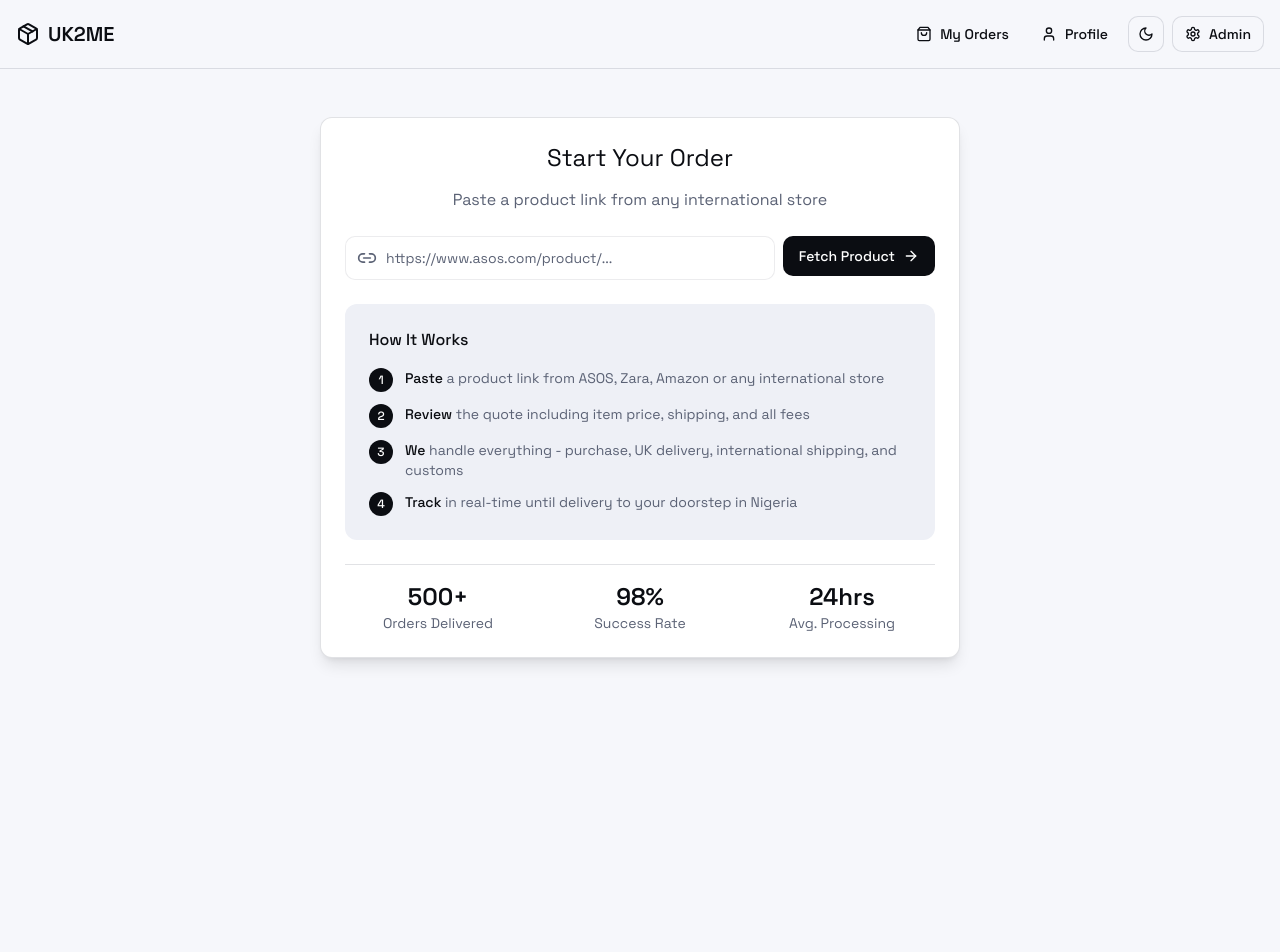
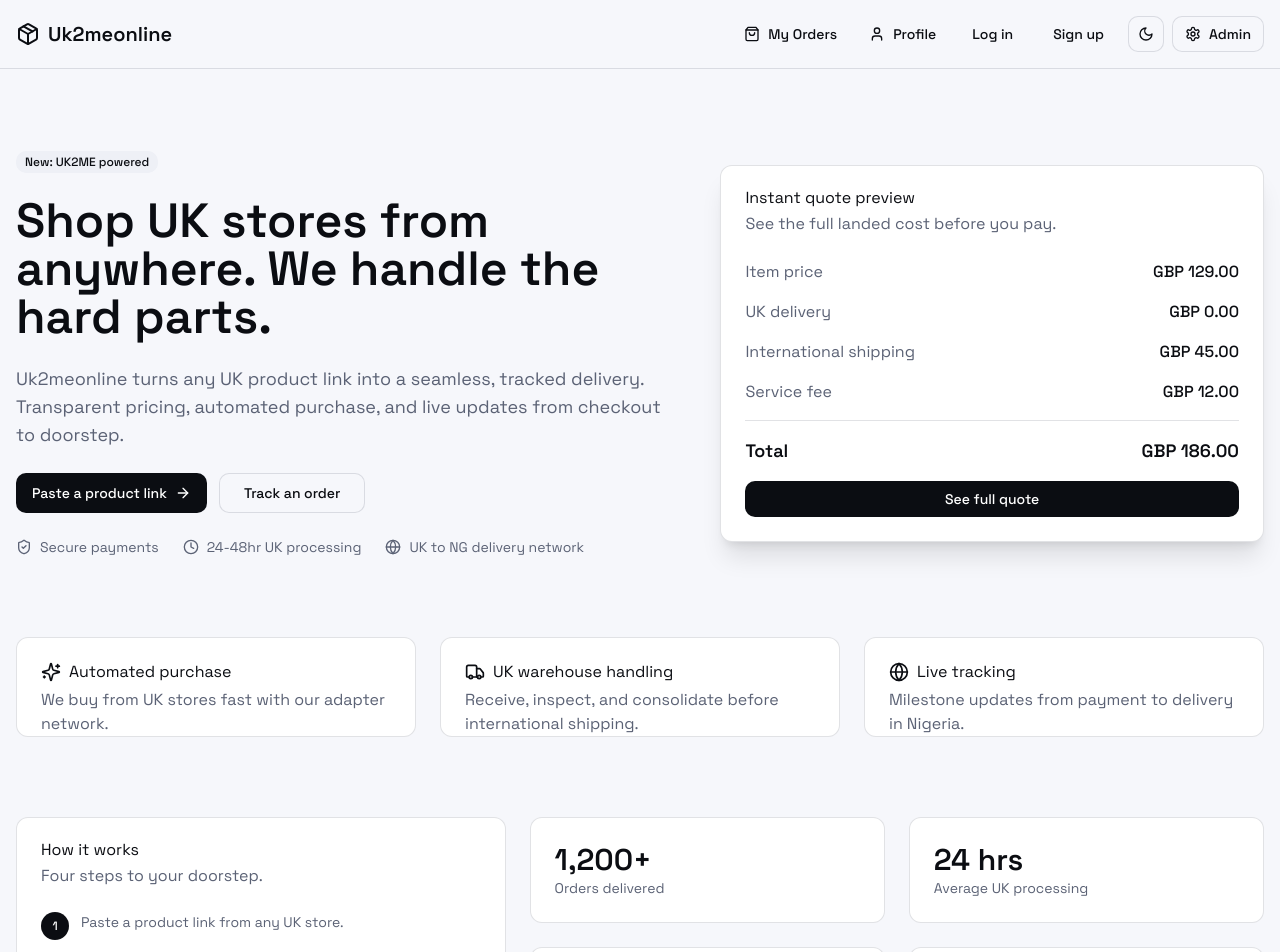
Before and after one commit to devdanny2024/UK-Dropshipping, a Next.js app in the folder apps/client/: page / in a window 1280 px wide. Shown: the top 952 px of the page. Before the commit the page ends 869 px from the top, so only its background shows below. Built offline with nearby package versions, Linux system fonts and the light colour scheme; no server answers.

Commit message:
Add client landing page and auth screens

```diff
--- a/apps/client/app/components/ClientHeader.tsx
+++ b/apps/client/app/components/ClientHeader.tsx
@@ -18,7 +18,7 @@
         <div className="flex items-center justify-between">
           <Link className="flex items-center gap-2" href="/">
             <Package className="h-6 w-6 text-foreground" />
-            <span className="text-xl font-semibold text-foreground">UK2ME</span>
+            <span className="text-xl font-semibold text-foreground">Uk2meonline</span>
           </Link>
 
           <nav className="flex items-center gap-2">
@@ -34,6 +34,12 @@
                 Profile
               </Link>
             </Button>
+            <Button asChild variant={pathname === '/login' ? 'default' : 'ghost'} className="gap-2">
+              <Link href="/login">Log in</Link>
+            </Button>
+            <Button asChild variant={pathname === '/signup' ? 'default' : 'ghost'} className="gap-2">
+              <Link href="/signup">Sign up</Link>
+            </Button>
             <ThemeToggle />
             <Button asChild variant="outline" className="gap-2">
               <Link href={adminUrl}>
--- a/apps/client/app/layout.tsx
+++ b/apps/client/app/layout.tsx
@@ -5,8 +5,8 @@
 import { Toaster } from '@/app/components/ui/sonner';
 
 export const metadata = {
-  title: 'UK2ME Client',
-  description: 'Client experience for UK2ME'
+  title: 'Uk2meonline',
+  description: 'Uk2meonline client experience'
 };
 
 export default function RootLayout({ children }: { children: ReactNode }) {
--- /dev/null
+++ b/apps/client/app/login/page.tsx
@@ -0,0 +1,39 @@
+'use client';
+
+import Link from 'next/link';
+import { Card, CardContent, CardDescription, CardHeader, CardTitle } from '@/app/components/ui/card';
+import { Button } from '@/app/components/ui/button';
+import { Input } from '@/app/components/ui/input';
+import { Label } from '@/app/components/ui/label';
+
+export default function LoginPage() {
+  return (
+    <div className="min-h-screen bg-background py-16">
+      <div className="container mx-auto px-4 max-w-md">
+        <Card>
+          <CardHeader>
+            <CardTitle>Log in to Uk2meonline</CardTitle>
+            <CardDescription>Access your orders and saved addresses.</CardDescription>
+          </CardHeader>
+          <CardContent className="space-y-4">
+            <div className="space-y-2">
+              <Label htmlFor="email">Email</Label>
+              <Input id="email" type="email" placeholder="you@example.com" />
+            </div>
+            <div className="space-y-2">
+              <Label htmlFor="password">Password</Label>
+              <Input id="password" type="password" placeholder="********" />
+            </div>
+            <Button className="w-full">Log in</Button>
+            <p className="text-sm text-muted-foreground">
+              New here?{' '}
+              <Link href="/signup" className="text-foreground underline">
+                Create an account
+              </Link>
+            </p>
+          </CardContent>
+        </Card>
+      </div>
+    </div>
+  );
+}
--- a/apps/client/app/page.tsx
+++ b/apps/client/app/page.tsx
@@ -1,87 +1,182 @@
-'use client';
-
-import { useState } from 'react';
-import { useRouter } from 'next/navigation';
-import { Link2, ArrowRight } from 'lucide-react';
+import Link from 'next/link';
+import { ArrowRight, ShieldCheck, Sparkles, Truck, Globe, Clock, Star } from 'lucide-react';
+import { Button } from '@/app/components/ui/button';
 import { Card, CardContent, CardDescription, CardHeader, CardTitle } from '@/app/components/ui/card';
-import { Input } from '@/app/components/ui/input';
-import { Button } from '@/app/components/ui/button';
+import { Badge } from '@/app/components/ui/badge';
 
 export default function ClientHomePage() {
-  const router = useRouter();
-  const [productUrl, setProductUrl] = useState('');
-
-  const handleFetchProduct = () => {
-    if (!productUrl.trim()) return;
-    router.push(`/preview?url=${encodeURIComponent(productUrl)}`);
-  };
-
   return (
-    <div className="min-h-screen bg-background py-12">
-      <div className="container mx-auto px-4 max-w-2xl">
-        <Card className="shadow-lg">
-          <CardHeader className="text-center space-y-2">
-            <CardTitle className="text-2xl">Start Your Order</CardTitle>
-            <CardDescription>Paste a product link from any international store</CardDescription>
-          </CardHeader>
-          <CardContent className="space-y-6">
-            <div className="flex flex-col md:flex-row gap-2">
-              <div className="relative flex-1">
-                <Link2 className="absolute left-3 top-3 h-5 w-5 text-muted-foreground" />
-                <Input
-                  type="url"
-                  placeholder="https://www.asos.com/product/..."
-                  value={productUrl}
-                  onChange={(event) => setProductUrl(event.target.value)}
-                  className="pl-10 h-11"
-                  onKeyDown={(event) => event.key === 'Enter' && handleFetchProduct()}
-                />
-              </div>
-              <Button onClick={handleFetchProduct} size="lg" className="gap-2">
-                Fetch Product
+    <div className="min-h-screen bg-background">
+      <section className="container mx-auto px-4 py-20">
+        <div className="grid gap-10 lg:grid-cols-[1.1fr_0.9fr] items-center">
+          <div className="space-y-6">
+            <Badge variant="secondary" className="w-fit">New: UK2ME powered</Badge>
+            <h1 className="text-4xl md:text-5xl font-semibold text-foreground leading-tight">
+              Shop UK stores from anywhere. We handle the hard parts.
+            </h1>
+            <p className="text-lg text-muted-foreground">
+              Uk2meonline turns any UK product link into a seamless, tracked delivery. Transparent pricing,
+              automated purchase, and live updates from checkout to doorstep.
+            </p>
+            <div className="flex flex-wrap gap-3">
+              <Button asChild size="lg" className="gap-2">
+                <Link href="/preview">
+                  Paste a product link
                   <ArrowRight className="h-4 w-4" />
+                </Link>
+              </Button>
+              <Button asChild size="lg" variant="outline">
+                <Link href="/orders">Track an order</Link>
               </Button>
             </div>
+            <div className="flex flex-wrap gap-6 text-sm text-muted-foreground">
+              <div className="flex items-center gap-2">
+                <ShieldCheck className="h-4 w-4" />
+                Secure payments
+              </div>
+              <div className="flex items-center gap-2">
+                <Clock className="h-4 w-4" />
+                24-48hr UK processing
+              </div>
+              <div className="flex items-center gap-2">
+                <Globe className="h-4 w-4" />
+                UK to NG delivery network
+              </div>
+            </div>
+          </div>
+          <Card className="shadow-xl">
+            <CardHeader>
+              <CardTitle>Instant quote preview</CardTitle>
+              <CardDescription>See the full landed cost before you pay.</CardDescription>
+            </CardHeader>
+            <CardContent className="space-y-4">
+              <div className="flex items-center justify-between">
+                <span className="text-muted-foreground">Item price</span>
+                <span className="font-medium">GBP 129.00</span>
+              </div>
+              <div className="flex items-center justify-between">
+                <span className="text-muted-foreground">UK delivery</span>
+                <span className="font-medium">GBP 0.00</span>
+              </div>
+              <div className="flex items-center justify-between">
+                <span className="text-muted-foreground">International shipping</span>
+                <span className="font-medium">GBP 45.00</span>
+              </div>
+              <div className="flex items-center justify-between">
+                <span className="text-muted-foreground">Service fee</span>
+                <span className="font-medium">GBP 12.00</span>
+              </div>
+              <div className="h-px bg-border" />
+              <div className="flex items-center justify-between text-lg">
+                <span className="font-semibold">Total</span>
+                <span className="font-bold">GBP 186.00</span>
+              </div>
+              <Button asChild className="w-full">
+                <Link href="/quote">See full quote</Link>
+              </Button>
+            </CardContent>
+          </Card>
+        </div>
+      </section>
 
-            <div className="bg-secondary rounded-lg p-6 space-y-4">
-              <h3 className="font-medium text-foreground">How It Works</h3>
-              <div className="space-y-3 text-sm text-muted-foreground">
+      <section className="container mx-auto px-4 pb-20">
+        <div className="grid gap-6 md:grid-cols-3">
           {[
-                  'Paste a product link from ASOS, Zara, Amazon or any international store',
-                  'Review the quote including item price, shipping, and all fees',
-                  'We handle everything - purchase, UK delivery, international shipping, and customs',
-                  'Track in real-time until delivery to your doorstep in Nigeria'
+            {
+              title: 'Automated purchase',
+              description: 'We buy from UK stores fast with our adapter network.',
+              icon: Sparkles
+            },
+            {
+              title: 'UK warehouse handling',
+              description: 'Receive, inspect, and consolidate before international shipping.',
+              icon: Truck
+            },
+            {
+              title: 'Live tracking',
+              description: 'Milestone updates from payment to delivery in Nigeria.',
+              icon: Globe
+            }
+          ].map((item) => (
+            <Card key={item.title}>
+              <CardHeader>
+                <CardTitle className="flex items-center gap-2">
+                  <item.icon className="h-5 w-5" />
+                  {item.title}
+                </CardTitle>
+                <CardDescription>{item.description}</CardDescription>
+              </CardHeader>
+            </Card>
+          ))}
+        </div>
+      </section>
+
+      <section className="container mx-auto px-4 pb-20">
+        <div className="grid gap-6 lg:grid-cols-[0.8fr_1.2fr] items-start">
+          <Card>
+            <CardHeader>
+              <CardTitle>How it works</CardTitle>
+              <CardDescription>Four steps to your doorstep.</CardDescription>
+            </CardHeader>
+            <CardContent className="space-y-4">
+              {[
+                'Paste a product link from any UK store.',
+                'Review your quote with a single total.',
+                'We purchase, receive, and ship from the UK.',
+                'Track delivery in real time until it arrives.'
               ].map((step, index) => (
                 <div key={step} className="flex gap-3">
-                    <div className="flex h-6 w-6 items-center justify-center rounded-full bg-primary text-primary-foreground text-xs font-medium flex-shrink-0">
+                  <div className="flex h-7 w-7 items-center justify-center rounded-full bg-primary text-primary-foreground text-xs font-medium">
                     {index + 1}
                   </div>
-                    <p>
-                      <span className="font-medium text-foreground">{step.split(' ')[0]} </span>
-                      {step.split(' ').slice(1).join(' ')}
-                    </p>
+                  <p className="text-sm text-muted-foreground">{step}</p>
                 </div>
+              ))}
+            </CardContent>
+          </Card>
+
+          <div className="grid gap-6 md:grid-cols-2">
+            {[
+              { label: 'Orders delivered', value: '1,200+' },
+              { label: 'Average UK processing', value: '24 hrs' },
+              { label: 'Success rate', value: '98%' },
+              { label: 'Partner stores', value: '50+' }
+            ].map((stat) => (
+              <Card key={stat.label}>
+                <CardContent className="pt-6">
+                  <div className="text-3xl font-semibold text-foreground">{stat.value}</div>
+                  <div className="text-sm text-muted-foreground">{stat.label}</div>
+                </CardContent>
+              </Card>
             ))}
           </div>
         </div>
+      </section>
 
-            <div className="grid grid-cols-3 gap-4 text-center pt-4 border-t border-border">
+      <section className="container mx-auto px-4 pb-24">
+        <Card className="bg-secondary/60">
+          <CardContent className="py-12 px-6 md:px-12 flex flex-col gap-6 md:flex-row md:items-center md:justify-between">
             <div>
-                <div className="text-2xl font-semibold text-foreground">500+</div>
-                <div className="text-sm text-muted-foreground">Orders Delivered</div>
+              <div className="flex items-center gap-2 text-muted-foreground mb-2">
+                <Star className="h-4 w-4" />
+                Trusted by daily shoppers
               </div>
-              <div>
-                <div className="text-2xl font-semibold text-foreground">98%</div>
-                <div className="text-sm text-muted-foreground">Success Rate</div>
+              <h2 className="text-3xl font-semibold">Ready to ship your first UK order?</h2>
+              <p className="text-muted-foreground mt-2">
+                Create an account to save addresses, track orders, and get faster quotes.
+              </p>
             </div>
-              <div>
-                <div className="text-2xl font-semibold text-foreground">24hrs</div>
-                <div className="text-sm text-muted-foreground">Avg. Processing</div>
-              </div>
+            <div className="flex gap-3">
+              <Button asChild size="lg">
+                <Link href="/signup">Create account</Link>
+              </Button>
+              <Button asChild size="lg" variant="outline">
+                <Link href="/login">Log in</Link>
+              </Button>
             </div>
           </CardContent>
         </Card>
-      </div>
+      </section>
     </div>
   );
 }
--- /dev/null
+++ b/apps/client/app/signup/page.tsx
@@ -0,0 +1,43 @@
+'use client';
+
+import Link from 'next/link';
+import { Card, CardContent, CardDescription, CardHeader, CardTitle } from '@/app/components/ui/card';
+import { Button } from '@/app/components/ui/button';
+import { Input } from '@/app/components/ui/input';
+import { Label } from '@/app/components/ui/label';
+
+export default function SignupPage() {
+  return (
+    <div className="min-h-screen bg-background py-16">
+      <div className="container mx-auto px-4 max-w-md">
+        <Card>
+          <CardHeader>
+            <CardTitle>Create your Uk2meonline account</CardTitle>
+            <CardDescription>Save addresses, track deliveries, and get faster quotes.</CardDescription>
+          </CardHeader>
+          <CardContent className="space-y-4">
+            <div className="space-y-2">
+              <Label htmlFor="name">Full name</Label>
+              <Input id="name" placeholder="Jane Doe" />
+            </div>
+            <div className="space-y-2">
+              <Label htmlFor="email">Email</Label>
+              <Input id="email" type="email" placeholder="you@example.com" />
+            </div>
+            <div className="space-y-2">
+              <Label htmlFor="password">Password</Label>
+              <Input id="password" type="password" placeholder="********" />
+            </div>
+            <Button className="w-full">Create account</Button>
+            <p className="text-sm text-muted-foreground">
+              Already have an account?{' '}
+              <Link href="/login" className="text-foreground underline">
+                Log in
+              </Link>
+            </p>
+          </CardContent>
+        </Card>
+      </div>
+    </div>
+  );
+}
```
Also changed, not shown: 1 other file (tests, documents, lock files or other folders). Lines whose indentation alone changed are shown as unchanged.
